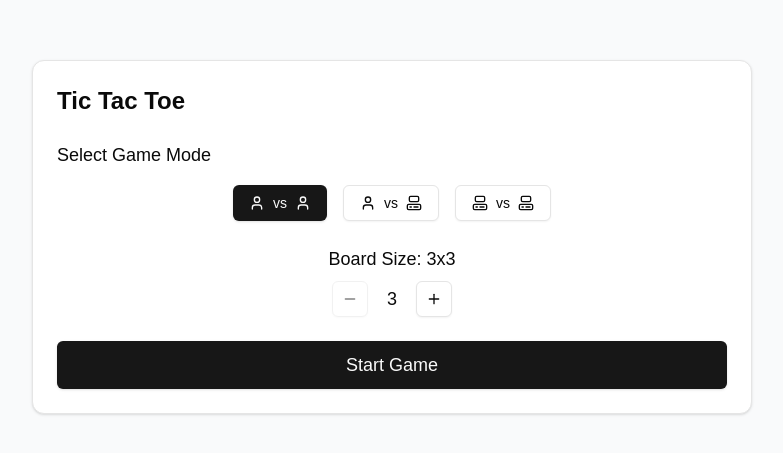
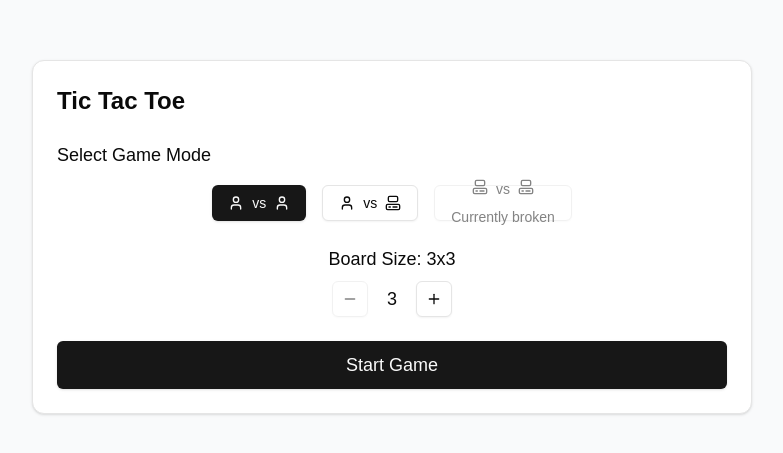
Before and after one commit to DylanClouden28/n-by-n-tictactoe, a Next.js app in the folder tictactoe/: page / in a window 1280 px wide. Shown: the part 163-616 px from the top of the page, without its empty margins (248-1031 px from the left). Built offline with nearby package versions, Linux system fonts and the light colour scheme.

Commit message:
disabled com vs com button

```diff
--- a/tictactoe/app/page.tsx
+++ b/tictactoe/app/page.tsx
@@ -154,11 +154,15 @@ export default function TicTacToe() {
             gameMode === GameMode.COMPUTER_VS_COMPUTER ? "default" : "outline"
           }
           onClick={() => setGameMode(GameMode.COMPUTER_VS_COMPUTER)}
-          className="flex gap-2 items-center"
+          className="flex gap-2 items-center flex-col"
+          disabled={true}
         >
-          <Computer className="h-4 w-4" />
-          vs
-          <Computer className="h-4 w-4" />
+          <div className="flex gap-2 flex-row">
+            <Computer className="h-4 w-4" />
+            vs
+            <Computer className="h-4 w-4" />
+          </div>
+          <Label className="text-sm">Currently broken</Label>
         </Button>
       </div>
     </div>
```
